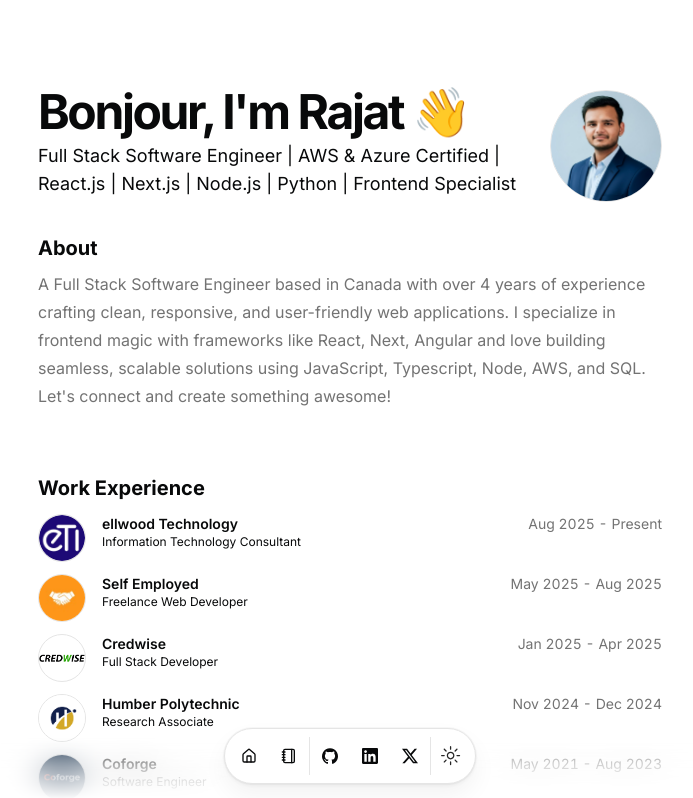
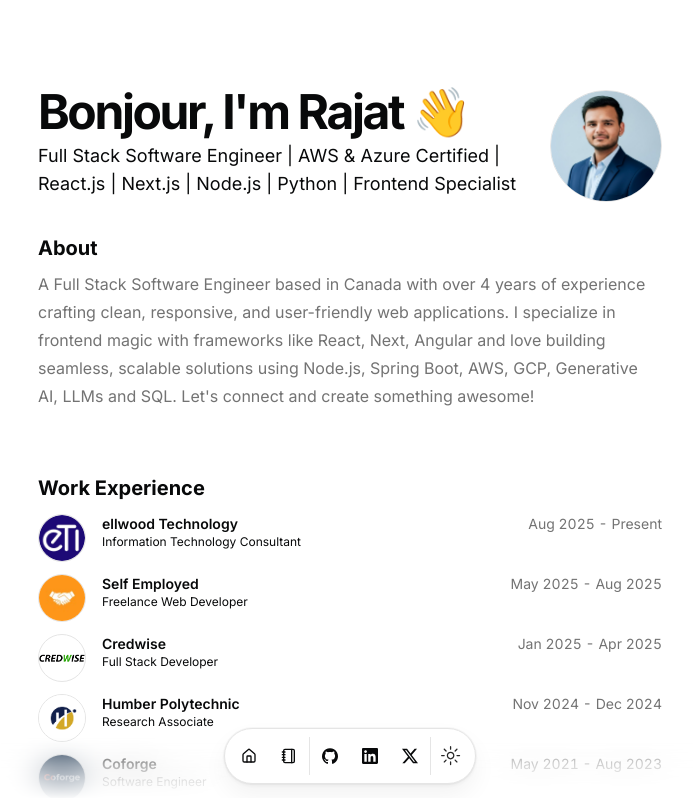
Before and after one commit to rajatsachdeva31/rajatsachdeva31.github.io, a Next.js app: page / in a window 1280 px wide. Shown: the top 798 px of the page, without its empty margins (290-983 px from the left). Built offline with nearby package versions, Linux system fonts and the light colour scheme.

Commit message:
about section

```diff
--- a/src/data/resume.tsx
+++ b/src/data/resume.tsx
@@ -43,7 +43,7 @@
   description:
     "Full Stack Software Engineer | AWS & Azure Certified | React.js | Next.js | Node.js | Python | Frontend Specialist",
   summary:
-    "A Full Stack Software Engineer based in Canada with over 4 years of experience crafting clean, responsive, and user-friendly web applications. I specialize in frontend magic with frameworks like React, Next, Angular and love building seamless, scalable solutions using JavaScript, Typescript, Node, AWS, and SQL. Let's connect and create something awesome!",
+    "A Full Stack Software Engineer based in Canada with over 4 years of experience crafting clean, responsive, and user-friendly web applications. I specialize in frontend magic with frameworks like React, Next, Angular and love building seamless, scalable solutions using Node.js, Spring Boot, AWS, GCP, Generative AI, LLMs and SQL. Let's connect and create something awesome!",
   avatarUrl: "/me.png",
   skills: [
     "React.js",
```
